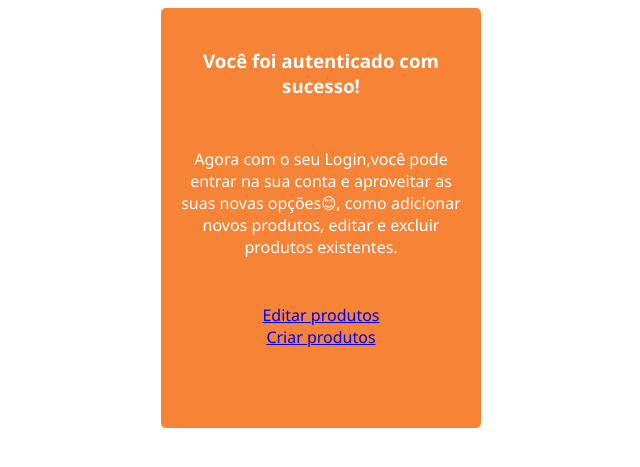
After one commit to L-08/Projeto_Mercado, a Django app: page /auth/autenticado/ in a window 1280 px wide. The commit adds this page. Shown: the top 467 px of the page, without its empty margins (319-959 px from the left). Run offline with Django 5.2, Linux system fonts and the light colour scheme.

Commit message:
UPDATE
Imagens no app funcionando

```diff
--- a/projeto/mercado/mercado/settings.py
+++ b/projeto/mercado/mercado/settings.py
@@ -124,3 +124,6 @@ STATIC_URL = 'static/'
 # https://docs.djangoproject.com/en/5.2/ref/settings/#default-auto-field
 
 DEFAULT_AUTO_FIELD = 'django.db.models.BigAutoField'
+
+MEDIA_URL = '/media/'
+MEDIA_ROOT = BASE_DIR / 'media'
--- a/projeto/mercado/mercado/urls.py
+++ b/projeto/mercado/mercado/urls.py
@@ -26,4 +26,4 @@ urlpatterns = [
     path("produtos/", include('produtos.urls')),
     path("", views.principal, name='principal')
 
-]
+]+ static(settings.MEDIA_URL, document_root=settings.MEDIA_ROOT)
--- /dev/null
+++ b/projeto/mercado/usuarios/templates/usuarios/autenticado.html
@@ -0,0 +1,44 @@
+{% load static %}
+<!DOCTYPE html>
+<html lang="pt-br">
+<head>
+    <meta charset="UTF-8">
+    <meta name="viewport" content="width=device-width, initial-scale=1.0">
+    <title>Autenticado!</title>
+    <style>
+        #autenticado{
+            background-color: rgb(247, 131, 55);
+            color: rgb(255, 255, 255);
+            width: 300px;
+            height: 400px;
+            margin: auto;
+            text-align: center;
+            padding: 10px;
+            border-radius: 5px;
+            font-family: 'Segoe UI', Tahoma, Geneva, Verdana, sans-serif;
+
+        }
+        h3{
+            margin-top: 30px;
+            margin-bottom: 50px;
+        }
+        p{
+            padding-bottom: 30px;
+        }
+    </style>
+</head>
+<body>
+
+    <div id="autenticado">
+        <h3>Você foi autenticado com sucesso!</h3>
+
+        <p>Agora com o seu Login,você pode entrar na sua conta e aproveitar as suas novas opções😊, como adicionar novos produtos, editar e excluir produtos existentes.</p>
+        <a href="{% url 'usuarios:detalhes' %}">Editar produtos</a>
+        <br>
+        <a href="{% url 'usuarios:vendedores' %}">Criar  produtos</a>
+    </div>
+
+
+
+</body>
+</html>
--- a/projeto/mercado/usuarios/templates/usuarios/detalhes.html
+++ b/projeto/mercado/usuarios/templates/usuarios/detalhes.html
@@ -6,8 +6,6 @@
     <meta name="viewport" content="width=device-width, initial-scale=1.0">
     <link rel="stylesheet" href="{% static 'css/style.css' %}">
     <title>Document</title>
-
-
 
 </head>
 <body>
--- a/projeto/mercado/usuarios/urls.py
+++ b/projeto/mercado/usuarios/urls.py
@@ -9,5 +9,6 @@ urlpatterns = [
     path("vendedores/", views.tela_vendedores, name='vendedores'),
     path('detalhes/', views.detalhes, name='detalhes'),
     path('remover/<int:id>', views.tela_remover, name='remover'),
-    path('editar/<int:id>', views.tela_editar, name='editar')
+    path('editar/<int:id>', views.tela_editar, name='editar'),
+    path('autenticado/', views.autenticado, name='autenticado')
 ]
--- a/projeto/mercado/usuarios/views.py
+++ b/projeto/mercado/usuarios/views.py
@@ -38,7 +38,7 @@ def login(request):
 
         if user:
             login_django(request, user)
-            return HttpResponse("autenticado")
+            return render(request, 'usuarios/autenticado.html')
         else:
             return HttpResponse("Usuario ou senha inválidos")
 
@@ -47,7 +47,7 @@ def login(request):
 def tela_vendedores(request:HttpRequest):
     if request.method == "POST":
         file = request.FILES.get('imagem')
-        formulario = ProdutoForms(request.POST)
+        formulario = ProdutoForms(request.POST, request.FILES)
         if formulario.is_valid():
             formulario.save()
 
@@ -90,3 +90,6 @@ def tela_editar(request:HttpRequest, id):
         'form': formulario
     }
     return render(request, 'usuarios/editar.html', contexto)
+
+def autenticado(request):
+    return render(request, 'usuarios/autenticado.html')
```
Also changed, not shown: projeto/mercado/usuarios/static/css/style.css (+14 -2 lines), projeto/mercado/usuarios/templates/produtos/tela_produtos.html (+14 -4 lines), projeto/mercado/usuarios/templates/usuarios/cadastro.html (+8 -2 lines), projeto/mercado/usuarios/templates/usuarios/tela_vendedores.html (+9 -3 lines), projeto/mercado/db.sqlite3, projeto/mercado/media/produtos/Across_the_spider_verse.jpg (added), projeto/mercado/media/produtos/lampada_3.jpg (added), projeto/mercado/usuarios/static/img/user.png (added).
